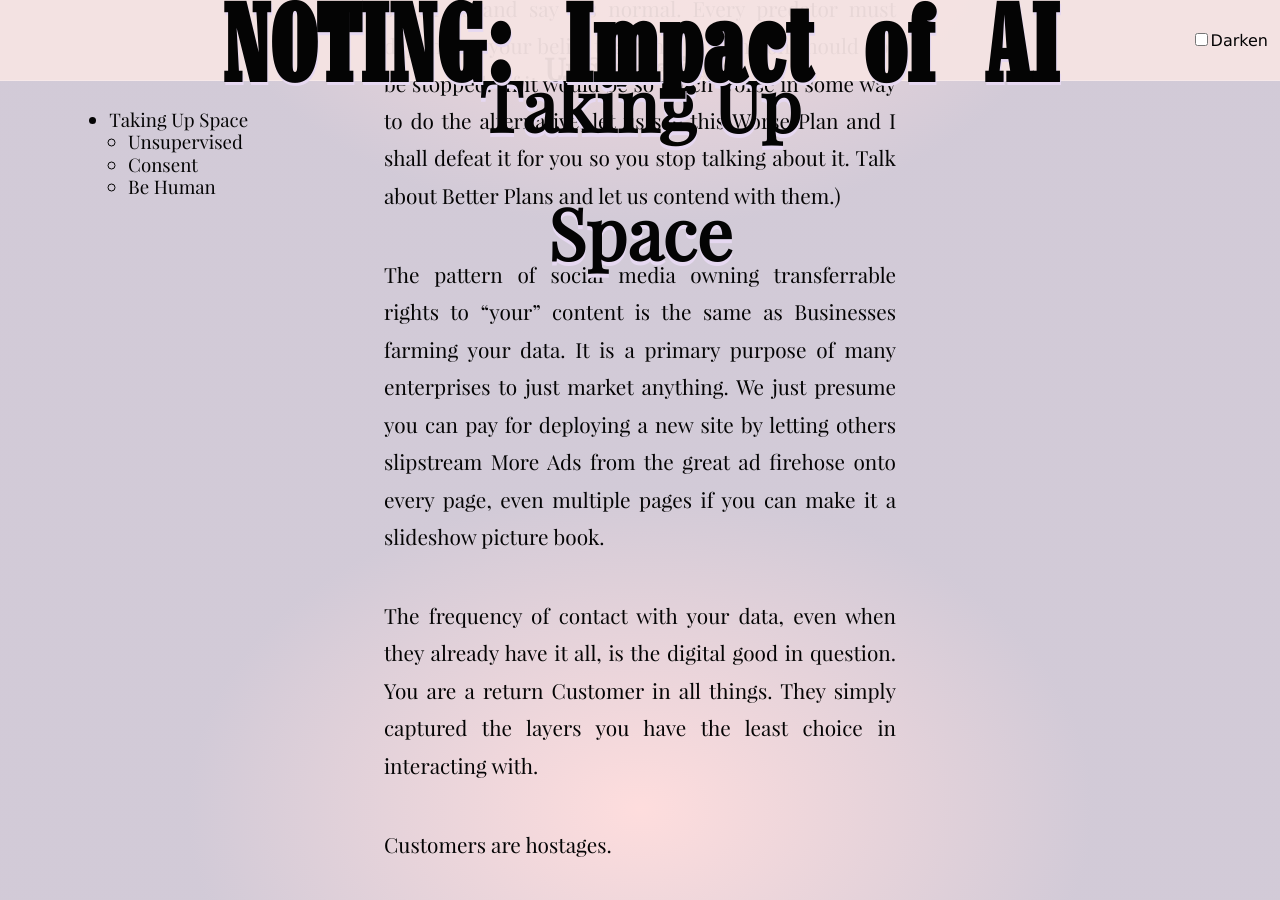
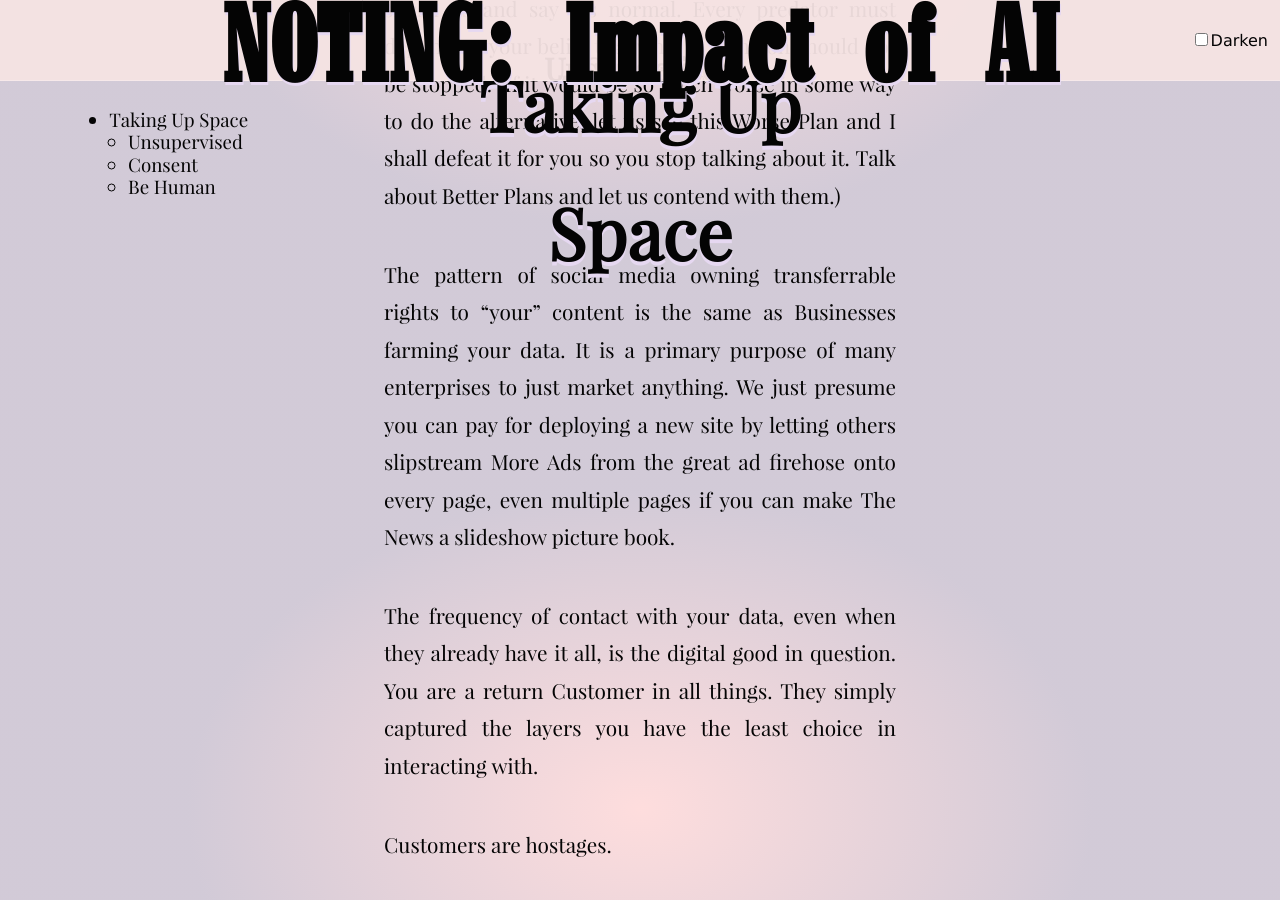
Before and after one commit to tiliv/antibody, a Jekyll site: the page built from docs/journal/autumn-ryan-Impact-of-AI/index.md, in a window 1280 px wide and 900 px high, scrolled down 11341 px. Built offline with Jekyll 4.4.1, drawn with Linux system fonts in a browser that asks for light colours.

Commit message:
Remove an "it"

```diff
--- a/docs/journal/autumn-ryan-Impact-of-AI/index.md
+++ b/docs/journal/autumn-ryan-Impact-of-AI/index.md
@@ -85,7 +85,7 @@ Our data sits in warehouses with signs posted everywhere that it is Not Their Fa
 
 If our data were physical goods, this would be an implicit Privacy-hostile environment. Without discussing Law, People who want Privacy should be capable of making choices to effect it. The outcry for data Privacy is missing while the Businesses loudly shush us and say it's normal. Every predator must depend on your belief that what is going on should not be stopped. (If it would be so much worse in some way to do the alternative, let us see this Worse Plan and I shall defeat it for you so you stop talking about it. Talk about Better Plans and let us contend with them.)
 
-The pattern of social media owning transferrable rights to "your" content is the same as Businesses farming your data. It is a primary purpose of many enterprises to just market anything. We just presume you can pay for deploying a new site by letting others slipstream More Ads from the great ad firehose onto every page, even multiple pages if you can make it a slideshow picture book.
+The pattern of social media owning transferrable rights to "your" content is the same as Businesses farming your data. It is a primary purpose of many enterprises to just market anything. We just presume you can pay for deploying a new site by letting others slipstream More Ads from the great ad firehose onto every page, even multiple pages if you can make The News a slideshow picture book.
 
 The frequency of contact with your data, even when they already have it all, is the digital good in question. You are a return Customer in all things. They simply captured the layers you have the least choice in interacting with.
 
```
